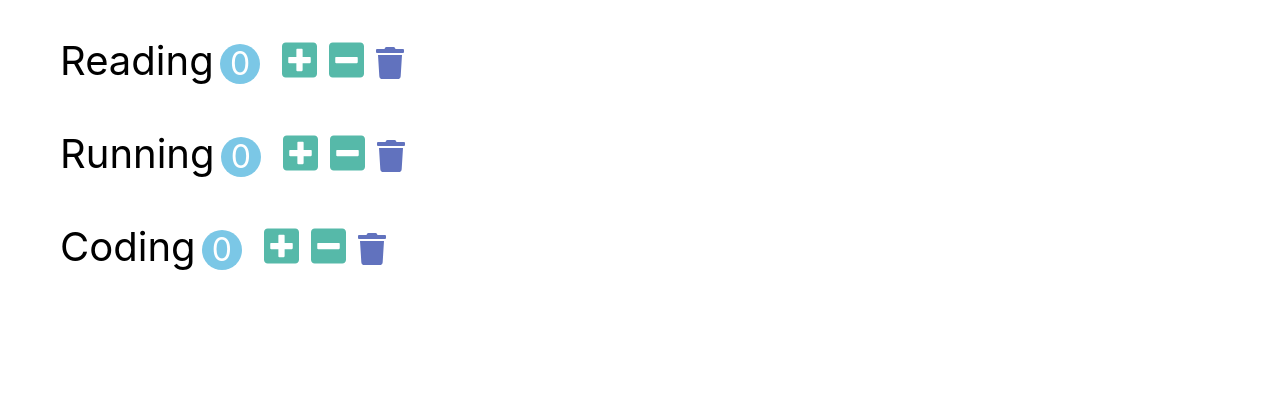
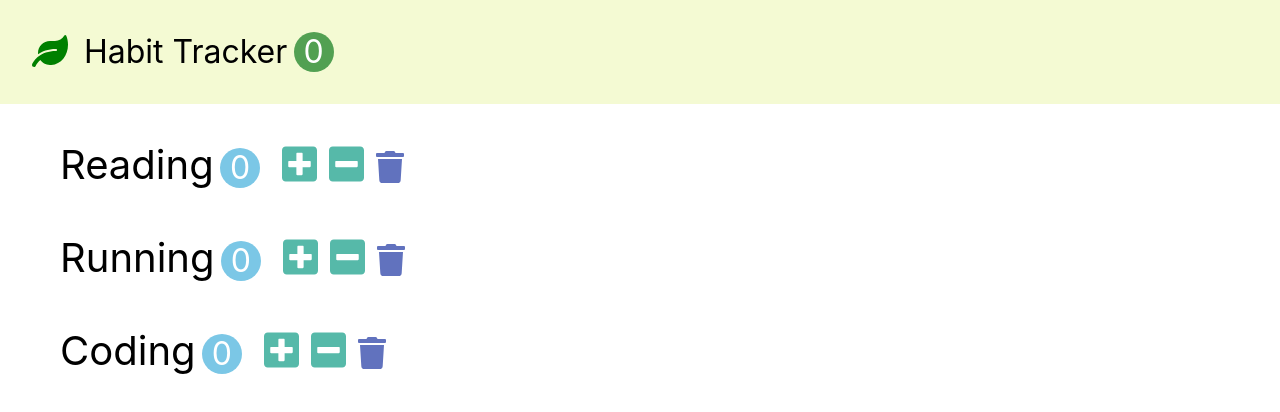
Before and after one commit to hk1070/React, a React (Create React App) app in the folder habit-tracker/: page / in a window 1280 px wide. Shown: the top 412 px of the page. Built offline with nearby package versions, Linux system fonts and the light colour scheme; the HTML template or start-up script is replaced by a standard one.

Commit message:
app+navbar+app(css)

```diff
--- a/habit-tracker/src/app.css
+++ b/habit-tracker/src/app.css
@@ -1,7 +1,35 @@
+* {
+  box-sizing: border-box;
+}
+
 button {
   outline: none;
   border: 0;
   cursor: pointer;
+}
+
+.navbar {
+  font-size: 2rem;
+  padding: 1em;
+  background-color: rgb(244, 250, 211);
+}
+
+.navbar-logo {
+  color: green;
+  margin-right: 0.5em;
+}
+
+.navbar-count {
+  display: inline-block;
+  text-align: center;
+  font-size: 2rem;
+  width: 2.5rem;
+  height: 2.5rem;
+  line-height: 2.5rem;
+  margin-left: 0.2em;
+  background-color: rgb(82, 160, 82);
+  color: #fff;
+  border-radius: 50%;
 }
 
 .habit {
--- a/habit-tracker/src/app.jsx
+++ b/habit-tracker/src/app.jsx
@@ -1,8 +1,55 @@
+import React, { Component } from 'react';
 import './app.css';
 import Habits from './components/habits';
+import Navbar from './components/navbar';
 
-function App() {
-  return <Habits />;
+class App extends Component {
+  state = {
+    habits: [
+      { id: 1, name: 'Reading', count: 0 },
+      { id: 2, name: 'Running', count: 0 },
+      { id: 3, name: 'Coding', count: 0 },
+    ],
+  };
+
+  handleIncrement = (habit) => {
+    console.log(`handleIncrement ${habit.name}`);
+    const habits = [...this.state.habits];
+    const index = habits.indexOf(habit);
+    habits[index].count++;
+    this.setState({ habits });
+  };
+
+  handleDecrement = (habit) => {
+    console.log(`handleDecrement ${habit.name}`);
+    const habits = [...this.state.habits];
+    const index = habits.indexOf(habit);
+    const count = habits[index].count - 1;
+    habits[index].count = count < 0 ? 0 : count;
+    this.setState({ habits });
+  };
+
+  handleDelete = (habit) => {
+    console.log(`handleDelete ${habit.name}`);
+    const habits = this.state.habits.filter((item) => item.id !== habit.id);
+    this.setState({ habits });
+  };
+
+  render() {
+    return (
+      <>
+        <Navbar
+          totalCount={this.state.habits.filter((item) => item.count > 0).length}
+        />
+        <Habits
+          habits={this.state.habits}
+          onIncrement={this.handleIncrement}
+          onDecrement={this.handleDecrement}
+          onDelete={this.handleDelete}
+        />
+      </>
+    );
+  }
 }
 
 export default App;
--- a/habit-tracker/src/components/habits.jsx
+++ b/habit-tracker/src/components/habits.jsx
@@ -2,46 +2,16 @@
 import Habit from './habit';
 
 class Habits extends Component {
-  state = {
-    habits: [
-      { id: 1, name: 'Reading', count: 0 },
-      { id: 2, name: 'Running', count: 0 },
-      { id: 3, name: 'Coding', count: 0 },
-    ],
-  };
-  handleIncrement = (habit) => {
-    console.log(`handleIncrement ${habit.name}`);
-    const habits = [...this.state.habits];
-    const index = habits.indexOf(habit);
-    habits[index].count++;
-    this.setState({ habits });
-  };
-
-  handleDecrement = (habit) => {
-    console.log(`handleDecrement ${habit.name}`);
-    const habits = [...this.state.habits];
-    const index = habits.indexOf(habit);
-    const count = habits[index].count - 1;
-    habits[index].count = count < 0 ? 0 : count;
-    this.setState({ habits });
-  };
-
-  handleDelete = (habit) => {
-    console.log(`handleDelete ${habit.name}`);
-    const habits = this.state.habits.filter((item) => item.id !== habit.id);
-    this.setState({ habits });
-  };
-
   render() {
     return (
       <ul>
-        {this.state.habits.map((habit) => (
+        {this.props.habits.map((habit) => (
           <Habit
             key={habit.id}
             habit={habit}
-            onIncrement={this.handleIncrement}
-            onDecrement={this.handleDecrement}
-            onDelete={this.handleDelete}
+            onIncrement={this.props.onIncrement}
+            onDecrement={this.props.onDecrement}
+            onDelete={this.props.onDelete}
           />
         ))}
       </ul>
--- /dev/null
+++ b/habit-tracker/src/components/navbar.jsx
@@ -0,0 +1,15 @@
+import React, { Component } from 'react';
+
+class Navbar extends Component {
+  render() {
+    return (
+      <nav className="navbar">
+        <i className="navbar-logo fas fa-leaf"></i>
+        <span>Habit Tracker</span>
+        <span className="navbar-count">{this.props.totalCount}</span>
+      </nav>
+    );
+  }
+}
+
+export default Navbar;
```
